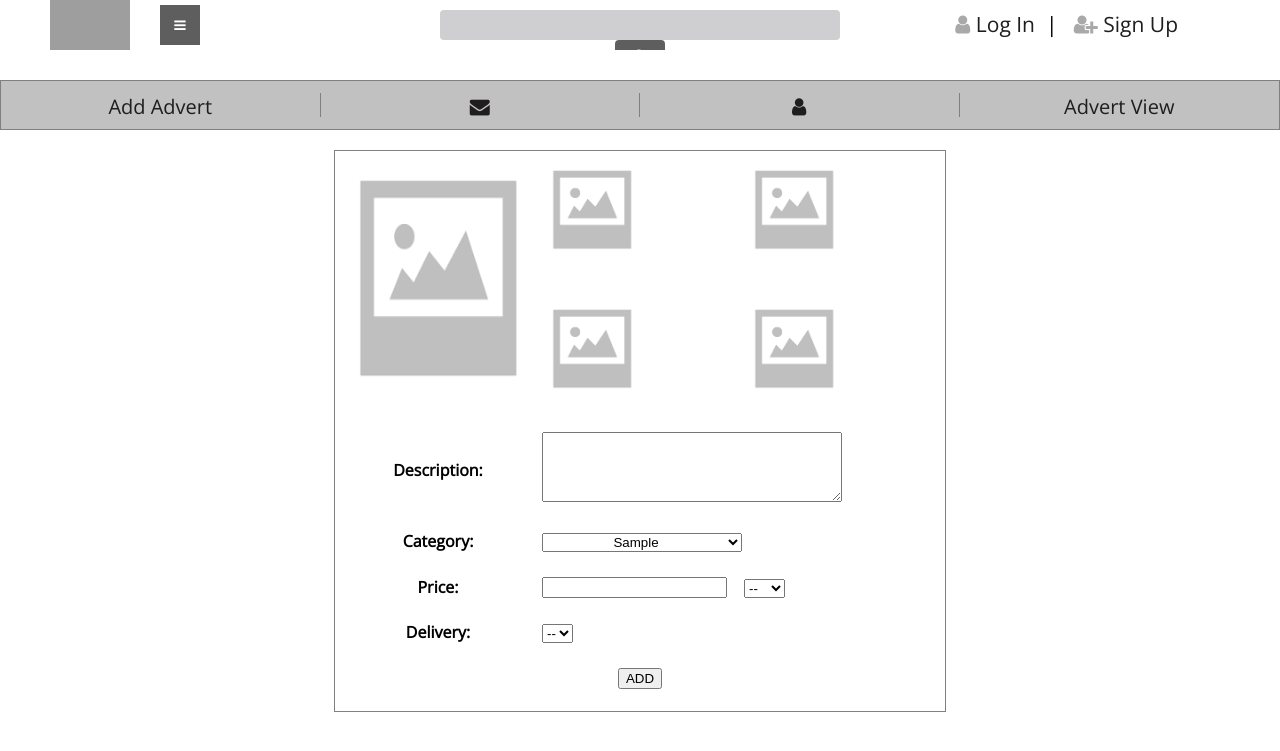
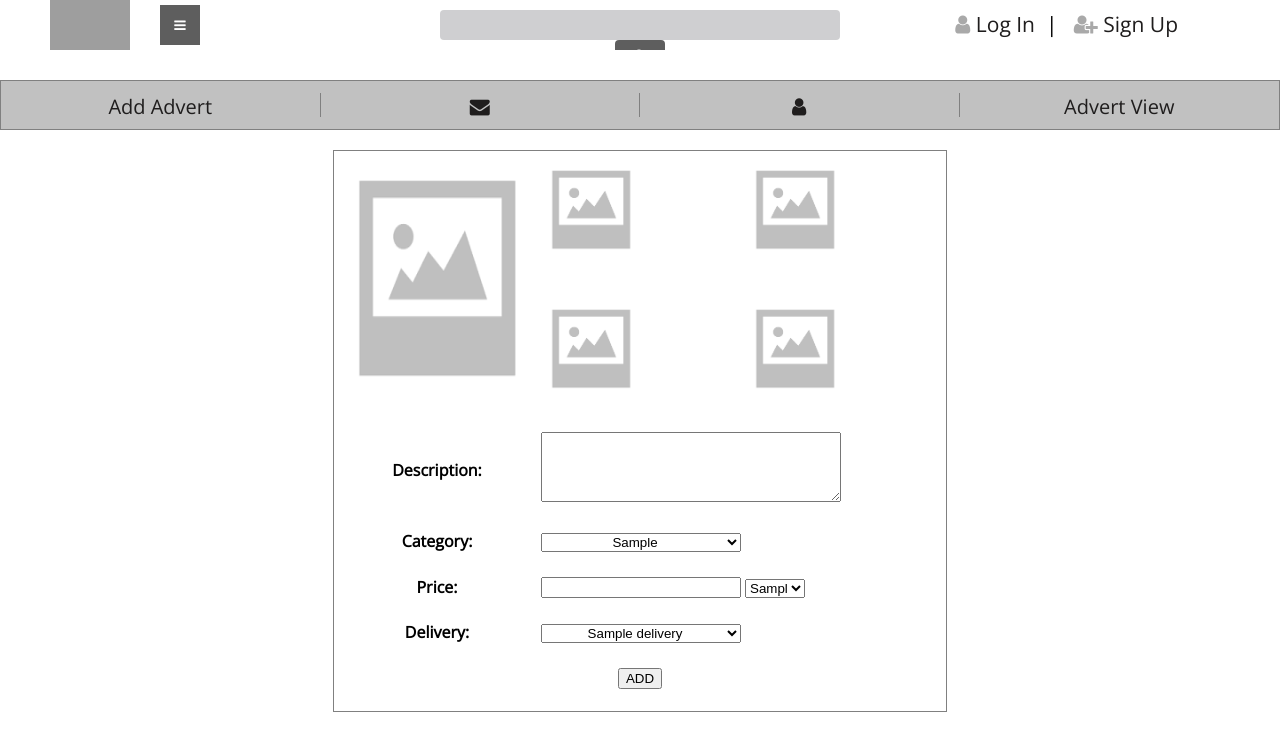
Before and after one commit to mrivanovic/OnlineShop, a CodeIgniter app: page /OnlineShop/Account/sellerADD in a window 1280 px wide. Shown: the top 751 px of the page. Run offline with CodeIgniter, Linux system fonts and the light colour scheme; tables that the repository leaves empty or names only in its code hold one stand-in row (values such as "Sample post"); grey boxes are pictures that could not be loaded.

Commit message:
option using php

```diff
--- a/application/controllers/Account.php
+++ b/application/controllers/Account.php
@@ -145,6 +145,8 @@ class Account extends CI_Controller {
     }
     public function sellerADD()
     {
+        $data['currency'] = $this->ProductModel->currency();
+        $data['delivery'] = $this->ProductModel->delivery();
         $data['category'] = $this->ProductModel->category();
         $this->loadView('sellerADD.php', $data);
     }
--- a/application/models/ProductModel.php
+++ b/application/models/ProductModel.php
@@ -12,4 +12,19 @@
 
         return $result;
     }
+    public function delivery()
+    {
+        $query = $this->db->query("select * from delivery");
+        $result = $query->result_array();
+
+        return $result;
+    }
+    public function currency()
+    {
+        $query = $this->db->query("select * from currency");
+        $result = $query->result_array();
+
+        return $result;
+    }
+
 }
--- a/application/views/sellerADD.php
+++ b/application/views/sellerADD.php
@@ -27,19 +27,22 @@
             </tr>
             <tr>
                 <th>Price:</th>
-                <td><input type="number" name="price" /></td>
+                <td><input type="number" name="price" style="width: 200px;" /></td>
                 <td>
-                    <select>
-                        <option>--</option>
-                        <option>rsd</option>
+                    <select style="width: 60px; text-align: center;">
+                        <?php foreach ($currency as $element):?>
+                            <option><?php echo $element['name'];?></option>
+                        <?php endforeach;?>
                     </select>
                 </td>
             </tr>
             <tr>
                 <th>Delivery:</th>
                 <td colspan="2">
-                    <select>
-                        <option>--</option>
+                    <select style="width: 200px; text-align: center;">
+                        <?php foreach ($delivery as $element):?>
+                            <option><?php echo $element['name'];?></option>
+                        <?php endforeach;?>
                     </select>
                 </td>
             </tr>
```
